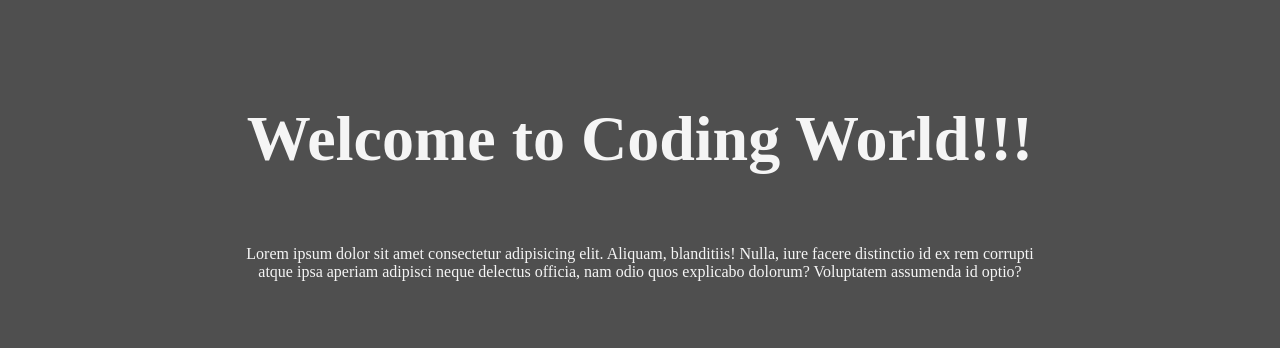
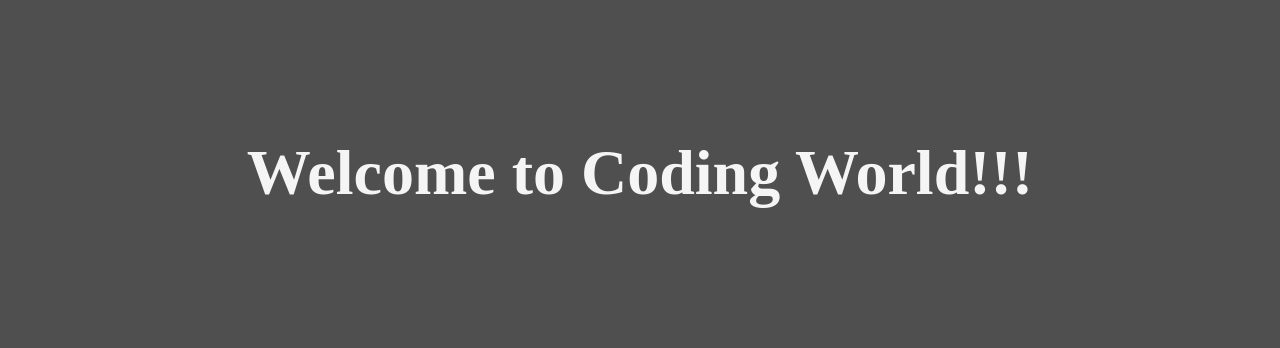
Before and after one commit to sadik811/htmlproject.io, a plain HTML site: page index.html in a window 1280 px wide. Shown: the part 117-465 px from the top of the page. Drawn offline with Linux system fonts and the light colour scheme; a web font is replaced by a local one.

Commit message:
Update index.html

```diff
--- a/index.html
+++ b/index.html
@@ -70,8 +70,7 @@
 
     <section>
       <h1>Welcome to Coding World!!!</h1>
-      <p>Lorem ipsum dolor sit amet consectetur adipisicing elit. Aliquam, blanditiis! Nulla, iure facere distinctio id ex rem corrupti atque ipsa aperiam adipisci neque delectus officia, nam odio quos explicabo dolorum? Voluptatem assumenda id optio?
-     </p>
+
 
     </section>
 </body>
```
